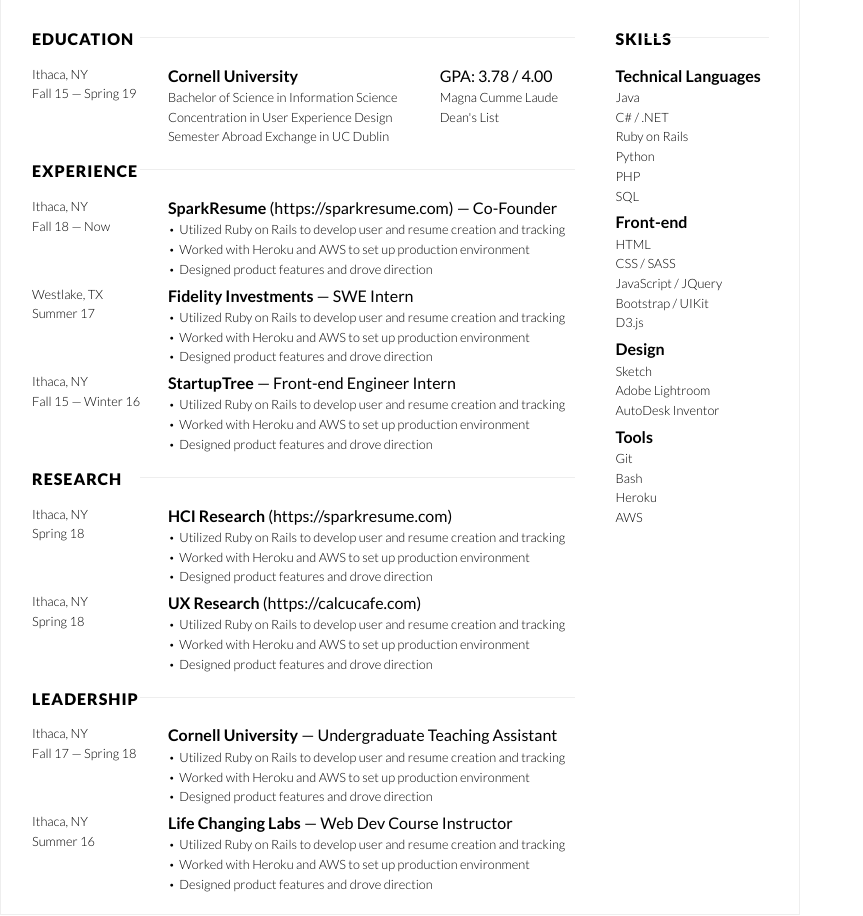
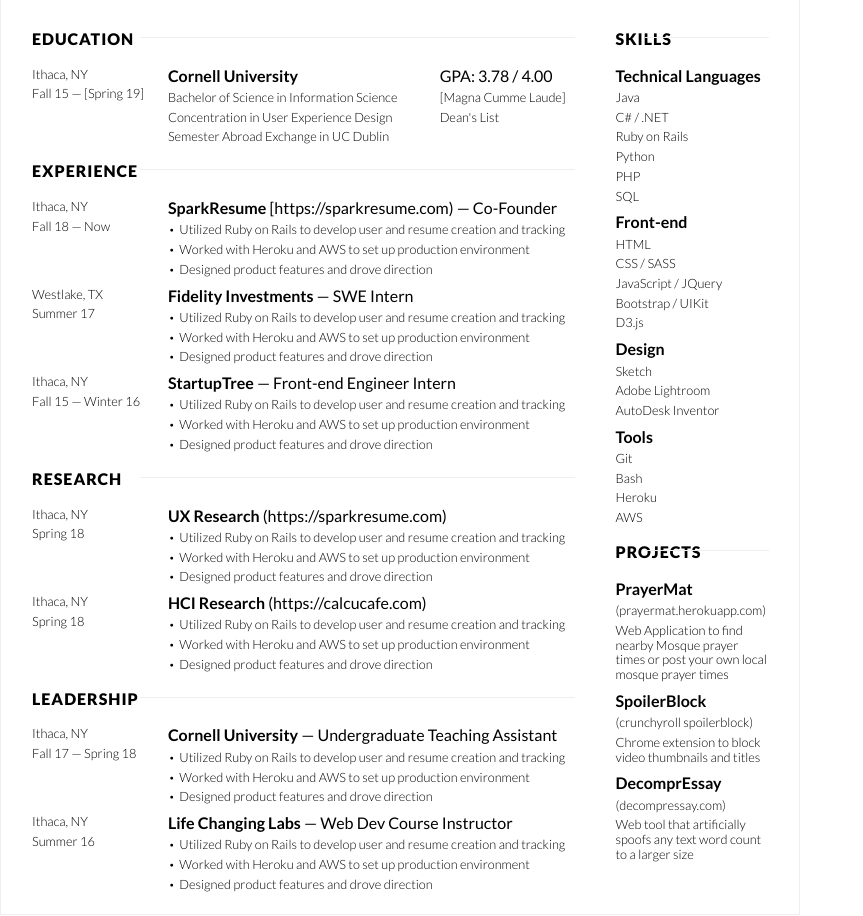
Before and after one commit to Saqif280/resume, a plain HTML site: page index.html in a window 1280 px wide. Shown: the part 120-1036 px from the top of the page, without its empty margins (0-863 px from the left). Drawn offline with nearby package versions, Linux system fonts and the light colour scheme.

Commit message:
added projects

```diff
--- a/index.html
+++ b/index.html
@@ -44,7 +44,7 @@
           <!-- education 1 -->
           <div class="col-xs-25">
             <p>Ithaca, NY</p>
-            <p>Fall 15 &mdash; Spring 19</p>
+            <p>Fall 15 &mdash; [Spring 19]</p>
           </div>
           <div class="col-xs-50">
             <h3>Cornell University</h3>
@@ -54,7 +54,7 @@
           </div>
           <div class="col-xs-25">
             <h3 class="light">GPA: 3.78 / 4.00</h3>
-            <p>Magna Cumme Laude</p>
+            <p>[Magna Cumme Laude]</p>
             <p>Dean's List</p>
           </div>
 
@@ -69,7 +69,7 @@
           </div>
           <div class="col-xs-75">
             <h3 class="inline">SparkResume</h3>
-            <h3 class="inline light">(<a href="https://sparkresume.com">https://sparkresume.com</a>) &mdash; Co-Founder</h3>
+            <h3 class="inline light">[<a href="https://sparkresume.com">https://sparkresume.com</a>) &mdash; Co-Founder</h3>
             <div class="bulleted">
               <p>Utilized Ruby on Rails to develop user and resume creation and tracking</p>
               <p>Worked with Heroku and AWS to set up production environment</p>
@@ -129,7 +129,7 @@
             <p>Spring 18</p>
           </div>
           <div class="col-xs-75">
-            <h3 class="inline">HCI Research</h3>
+            <h3 class="inline">UX Research</h3>
             <h3 class="inline light">(<a href="https://sparkresume.com">https://sparkresume.com</a>)</h3>
             <div class="bulleted">
               <p>Utilized Ruby on Rails to develop user and resume creation and tracking</p>
@@ -143,7 +143,7 @@
             <p>Spring 18</p>
           </div>
           <div class="col-xs-75">
-            <h3 class="inline">UX Research</h3>
+            <h3 class="inline">HCI Research</h3>
             <h3 class="inline light">(<a href="https://calcucafe.com">https://calcucafe.com</a>)</h3>
             <div class="bulleted">
               <p>Utilized Ruby on Rails to develop user and resume creation and tracking</p>
@@ -199,7 +199,7 @@
             <h2>Skills</h2>
           </div>
           <!-- skills -->
-          <div class="col-xs-100 skillset">
+          <div class="col-xs-100">
             <h3>Technical Languages</h3>
             <p>Java</p>
             <p>C# / .NET</p>
@@ -208,7 +208,7 @@
             <p>PHP</p>
             <p>SQL</p>
           </div>
-          <div class="col-xs-100 skillset">
+          <div class="col-xs-100">
             <h3>Front-end</h3>
             <p>HTML</p>
             <p>CSS / SASS</p>
@@ -216,18 +216,41 @@
             <p>Bootstrap / UIKit</p>
             <p>D3.js</p>
           </div>
-          <div class="col-xs-100 skillset">
+          <div class="col-xs-100">
             <h3>Design</h3>
             <p>Sketch</p>
             <p>Adobe Lightroom</p>
             <p>AutoDesk Inventor</p>
           </div>
-          <div class="col-xs-100 skillset">
+          <div class="col-xs-100">
             <h3>Tools</h3>
             <p>Git</p>
             <p>Bash</p>
             <p>Heroku</p>
             <p>AWS</p>
+          </div>
+
+          <!-- PROJECTS -->
+          <div class="col-xs-100">
+            <h2>Projects</h2>
+          </div>
+          <!-- project1 -->
+          <div class="col-xs-100">
+            <h3>PrayerMat</h3>
+            <p>(<a href="https://prayermat.herokuapp.com/">prayermat.herokuapp.com</a>)</p>
+            <p>Web Application to find nearby Mosque prayer times or post your own local mosque prayer times</p>
+          </div>
+          <!-- project2 -->
+          <div class="col-xs-100">
+            <h3>SpoilerBlock</h3>
+            <p>(<a href="https://chrome.google.com/webstore/detail/crunchyroll-spoilerblock/dbbnpojimocppbphbifbgoamnbogoajn">crunchyroll spoilerblock</a>)</p>
+            <p>Chrome extension to block video thumbnails and titles</p>
+          </div>
+          <!-- project3 -->
+          <div class="col-xs-100">
+            <h3>DecomprEssay</h3>
+            <p>(<a href="http://decompressay.com/">decompressay.com</a>)</p>
+            <p>Web tool that artificially spoofs any text word count to a larger size</p>
           </div>
 
         </div><!-- endrow -->
```
